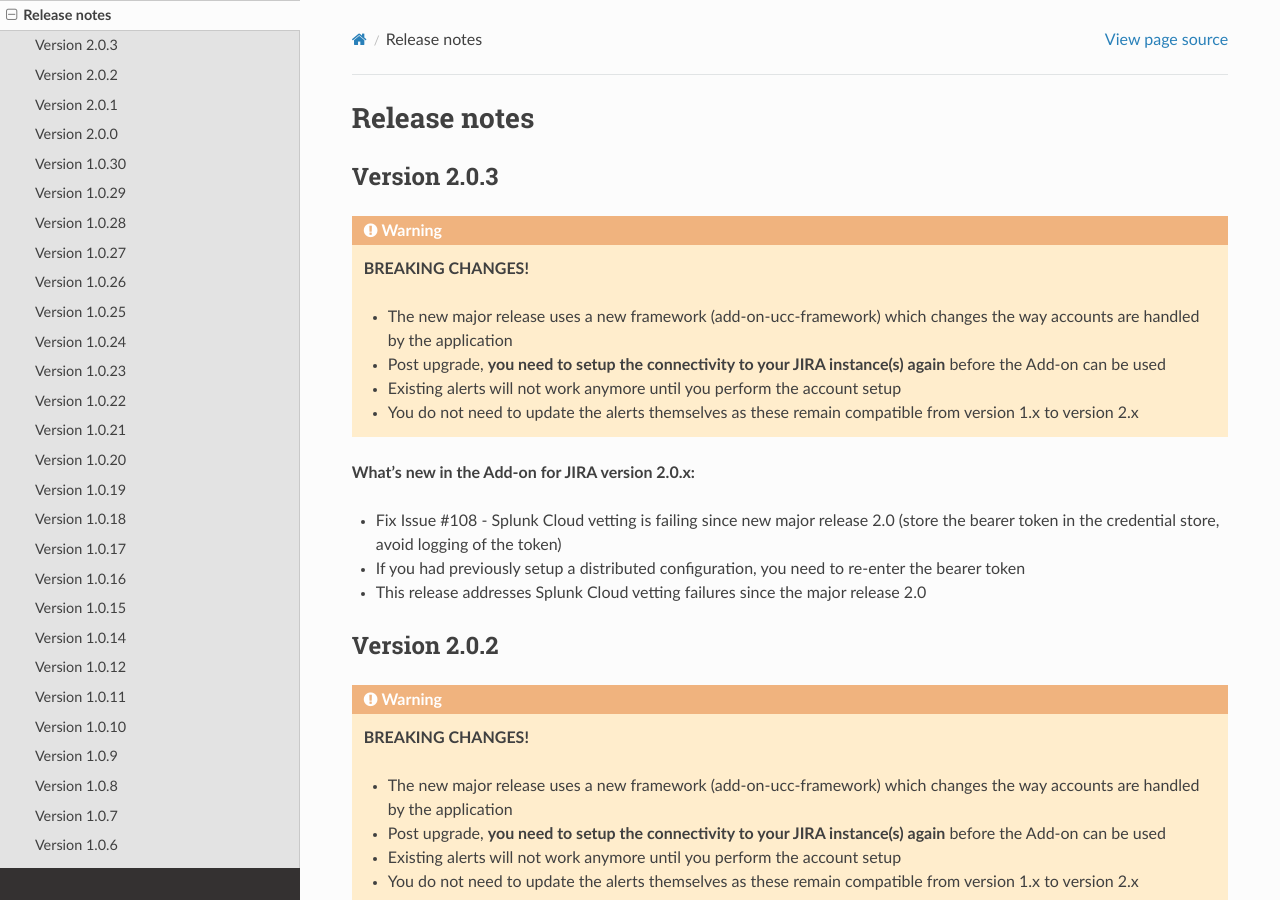
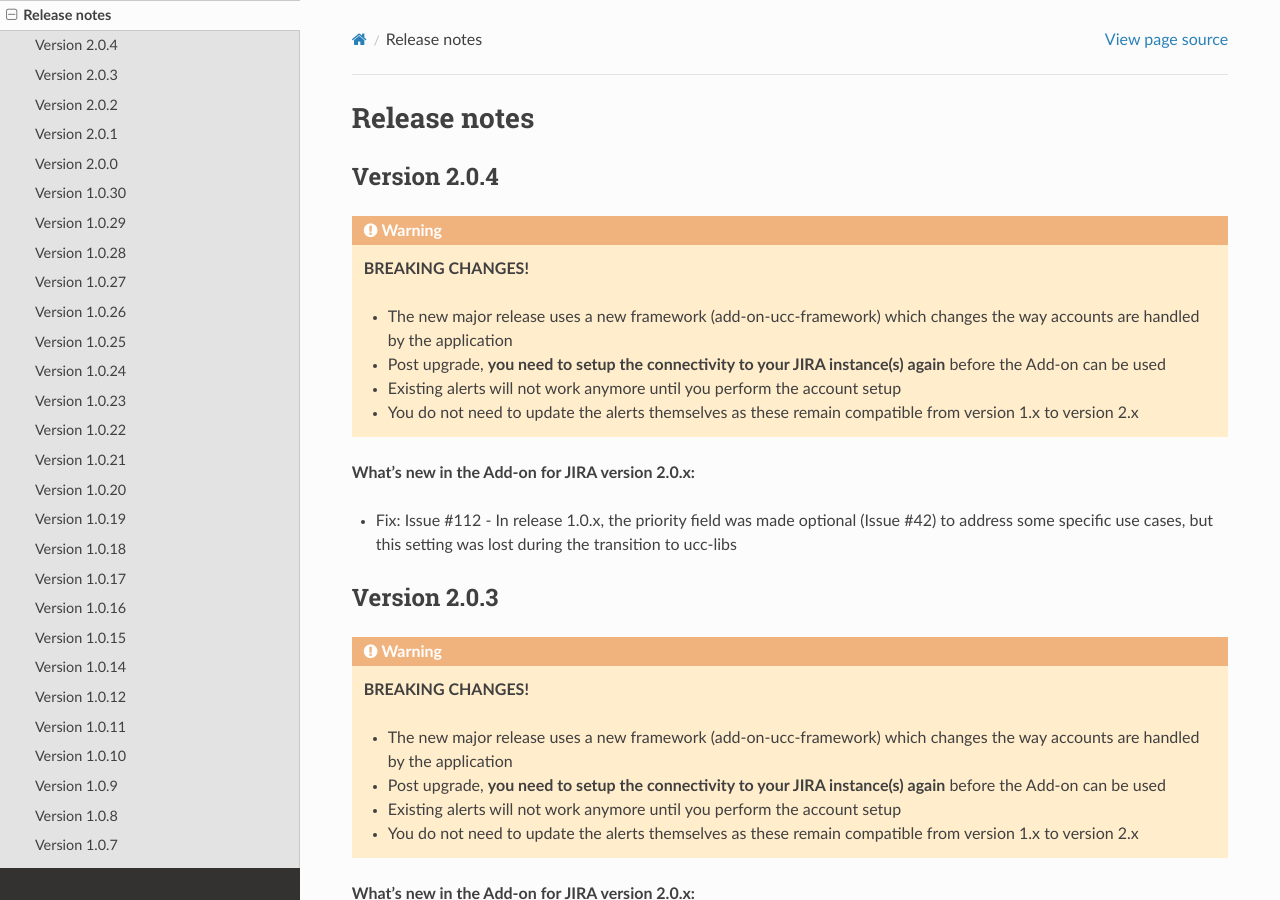
Before and after one commit to guilhemmarchand/TA-jira-service-desk-simple-addon, a Sphinx documentation site: the page built from docs/releasenotes.rst, in a window 1280 px wide and 900 px high. Built offline with Sphinx 7.4.7 and the Read the Docs theme 2.0.0, drawn with Linux system fonts in a browser that asks for light colours.

Commit message:
Fix Issue #112

```diff
--- a/docs/releasenotes.rst
+++ b/docs/releasenotes.rst
@@ -1,5 +1,19 @@
 Release notes
 #############
+
+Version 2.0.4
+=============
+
+.. warning:: **BREAKING CHANGES!**
+
+    - The new major release uses a new framework (add-on-ucc-framework) which changes the way accounts are handled by the application
+    - Post upgrade, **you need to setup the connectivity to your JIRA instance(s) again** before the Add-on can be used
+    - Existing alerts will not work anymore until you perform the account setup
+    - You do not need to update the alerts themselves as these remain compatible from version 1.x to version 2.x
+
+**What's new in the Add-on for JIRA version 2.0.x:**
+
+- Fix: Issue #112 - In release 1.0.x, the priority field was made optional (Issue #42) to address some specific use cases, but this setting was lost during the transition to ucc-libs
 
 Version 2.0.3
 =============
--- a/globalConfig.json
+++ b/globalConfig.json
@@ -471,7 +471,7 @@
                     "valueField": "priorities",
                     "labelField": "priorities",
                     "help": "Select the priority for this issue",
-                    "required": true
+                    "required": false
                 },
                 {
                     "type": "text",
@@ -693,7 +693,7 @@
     "meta": {
         "name": "TA-jira-service-desk-simple-addon",
         "restRoot": "ta_service_desk_simple_addon",
-        "version": "2.0.3",
+        "version": "2.0.4",
         "displayName": "JIRA Service Desk simple addon",
         "schemaVersion": "0.0.3"
     }
--- a/version.txt
+++ b/version.txt
@@ -1 +1 @@
-version = 2.0.3
+version = 2.0.4
```
Also changed, not shown: 1 other file.
